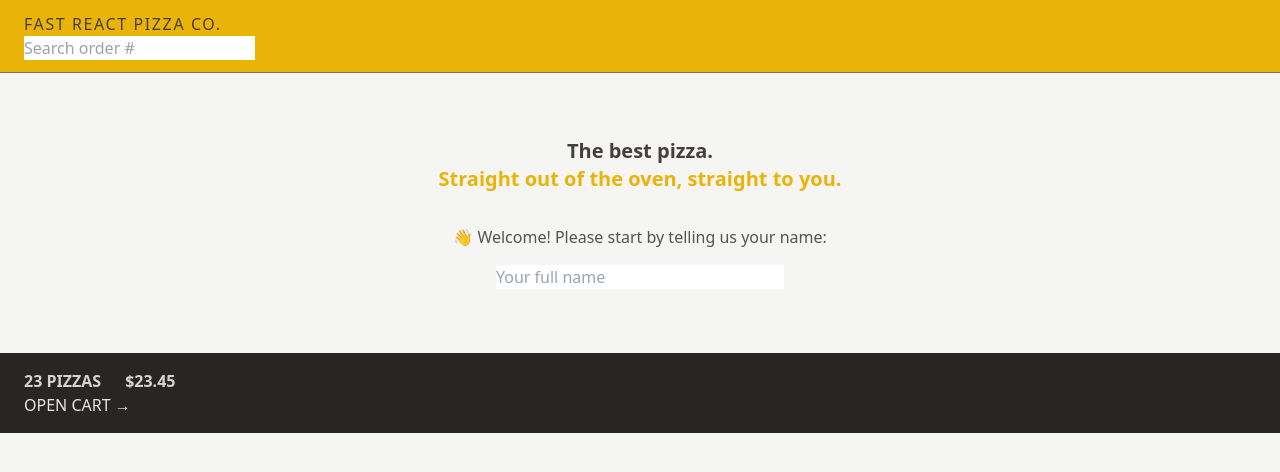
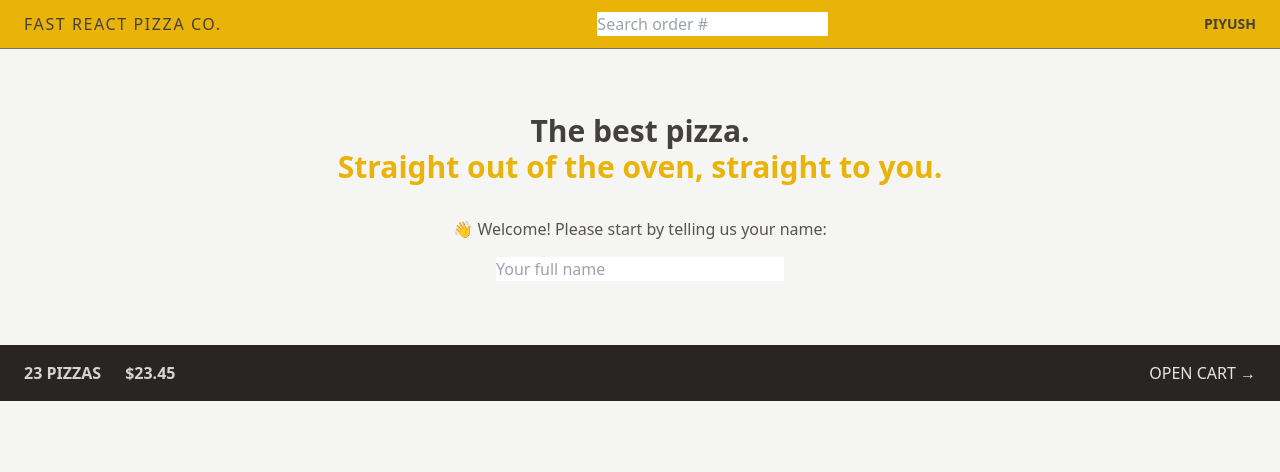
Before and after one commit to 1806397/Advanced_react_router, a React (Vite) app: page / in a window 1280 px wide. Shown: the top 472 px of the page. Built offline with nearby package versions, Linux system fonts and the light colour scheme.

Commit message:
Tailwind:flex

```diff
--- a/src/UI/Header.jsx
+++ b/src/UI/Header.jsx
@@ -4,7 +4,7 @@
 
 function Header() {
   return (
-    <header className="border-b border-stone-500 bg-yellow-500 px-4 py-3 uppercase sm:px-6">
+    <header className="flex items-center justify-between border-b border-stone-500 bg-yellow-500 px-4 py-3 uppercase sm:px-6">
       <Link to="/" className="tracking-widest">
         Fast React Pizza Co.
       </Link>
--- a/src/UI/Home.jsx
+++ b/src/UI/Home.jsx
@@ -1,8 +1,8 @@
 import CreateUser from '../features/user/CreateUser';
 function Home() {
   return (
-    <div className="my-10 text-center sm:my-16">
-      <h1 className="mb-8 text-center text-xl font-semibold">
+    <div className="my-10 px-4 text-center sm:my-16">
+      <h1 className="mb-8 text-center text-xl font-semibold md:text-3xl">
         The best pizza.
         <br />
         <span className="text-yellow-500">
--- a/src/features/cart/CartOverview.jsx
+++ b/src/features/cart/CartOverview.jsx
@@ -2,7 +2,7 @@
 
 function CartOverview() {
   return (
-    <div className="bg-stone-800 px-4 py-4 text-sm uppercase text-stone-200 sm:px-6 md:text-base">
+    <div className="flex items-center justify-between bg-stone-800 px-4 py-4 text-sm uppercase text-stone-200 sm:px-6 md:text-base">
       <p className="space-x-4 font-semibold text-stone-300 sm:space-x-6">
         <span>23 pizzas</span>
         <span>$23.45</span>
--- a/src/features/user/Username.jsx
+++ b/src/features/user/Username.jsx
@@ -1,4 +1,4 @@
 function Username() {
-  return <div className="hidden text-sm font-semibold">Piyush</div>;
+  return <div className="hidden text-sm font-semibold md:block">Piyush</div>;
 }
 export default Username;
```
